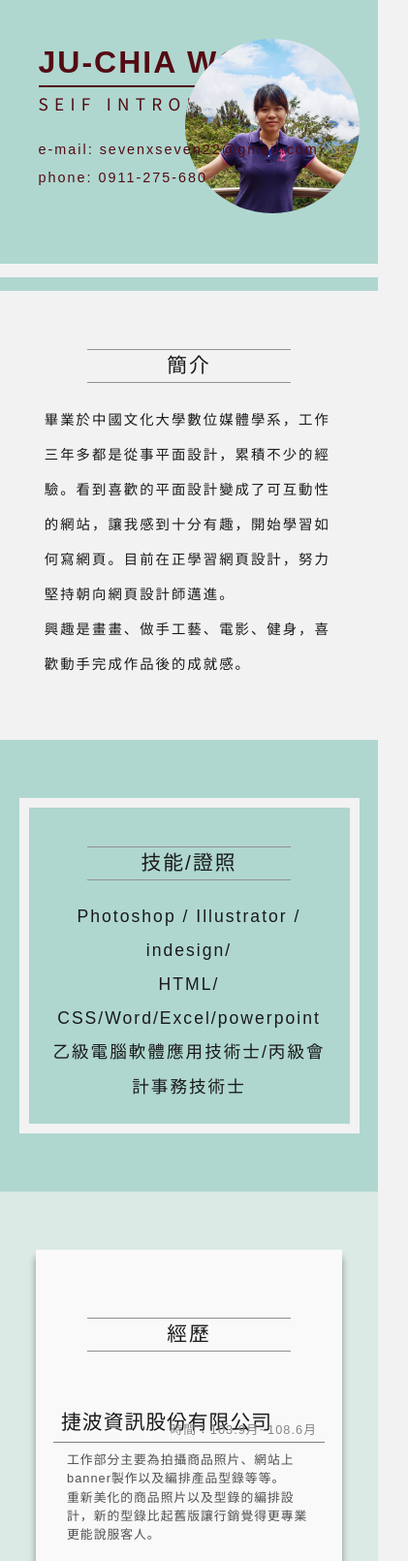
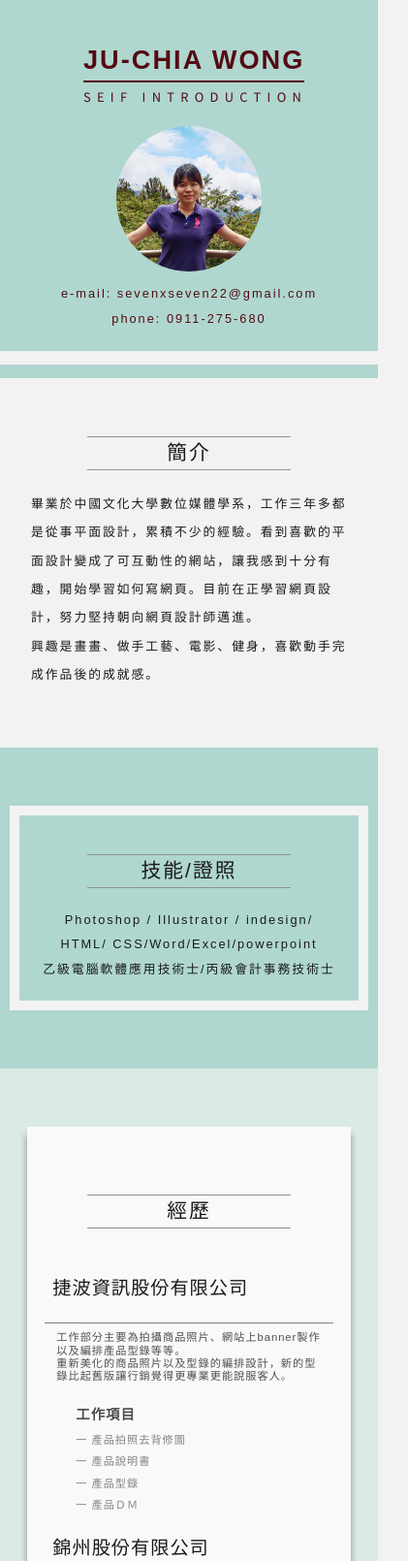
Before and after one commit to Rubywong0321/Resume, a plain HTML site: page index.html in a window 390 px wide. Shown: the top 1610 px of the page at 97% size, 421 px wide, since content can reach past the window. Drawn offline with Linux system fonts and the light colour scheme.

Commit message:
Add files via upload

```diff
--- a/css/style.css
+++ b/css/style.css
@@ -214,34 +214,94 @@ footer>div{
         margin-left: 30px;
     }
 }
-@media screen and (max-width: 600px){
+@media screen and (max-width: 400px){
     .w900{
-        width: 90%;
+        width: 95%;
+    }
+    header{
+        height: 350px;
     }
     header>div:nth-of-type(1)>div:nth-of-type(1){
        position: relative;
     }
     header>div:nth-of-type(1)>div:nth-of-type(1)>div:nth-of-type(1){
         position: absolute;
-        top: 0
+        top: 0px;
+        left: calc(50% - 109px);
+    }
+    header>div:nth-of-type(1)>div:nth-of-type(1)>div:nth-of-type(1) h1{
+        font-size: 1.7rem;
+        margin-left: 0;
+        text-align: center;
+    }
+    header>div:nth-of-type(1)>div:nth-of-type(1)>div:nth-of-type(1) h2{
+        font-size: 0.9rem;
+        margin-left: 0;
     }
     header>div:nth-of-type(1)>div:nth-of-type(1)>div:nth-of-type(2){
         position: absolute;
-        top: 0;
-        right: 0;
+        width: 150px;
+        height: 150px;
+        left: calc(50% - 75px);
+        top: 90px;
+    }
+    header>div:nth-of-type(1)>div:nth-of-type(1)>div:nth-of-type(2) img{
+        width: 150px;
+        height: auto;
     }
     header>div:nth-of-type(1)>div:nth-of-type(1)>div:nth-of-type(3){
         position: absolute;
-        top: 100px;
+        left: calc(50% - 167.5px);
+        top: 250px;
     }
     header>div:nth-of-type(1)>div:nth-of-type(1)>div:nth-of-type(3) p{
-        margin-left: 20px
+        text-align: center;
+        margin-left: 0;
+        font-size: 0.8rem;
     }
     main>div:nth-of-type(1)>div:nth-of-type(2){
-        width: 85%;
+        width: 88%;
+        line-height: 2.3;
+        font-size: 0.8rem;
+    }
+    main>div:nth-of-type(2)>div>div>div:nth-of-type(2){
+        font-size: 0.8rem;
+        line-height: 2;
     }
     main>div:nth-of-type(3)>div>div{
-        width: 90%;
+        width:90%;
+    }
+    main>div:nth-of-type(3)>div>div>div:nth-of-type(2)>section>div:nth-of-type(1){
+        height: 30px;
+        margin-top: 40px;
+    }
+    main>div:nth-of-type(3)>div>div>div:nth-of-type(2)>section>div:nth-of-type(1)>strong{
+        position: relative;
+        top: -25px;
+        font-size: 1.2rem;
+    }
+    main>div:nth-of-type(3)>div>div>div:nth-of-type(2)>section>div:nth-of-type(1)>p{
+        position: absolute;
+        right:0;
+        left: 9px;
+        bottom: 0;
+        font-size: 0.8px
+    }
+    main>div:nth-of-type(3)>div>div>div:nth-of-type(2)>section>div:nth-of-type(2)>p{
+        line-height: 1.2;
+        font-size: 0.7rem;
+        padding: 8px 12px;
+    }
+    main>div:nth-of-type(3)>div>div>div:nth-of-type(2)>section>div:nth-of-type(3)>p{
+        font-size: 0.9rem;
+        margin-top: 10px;
+    }
+    footer {
+        padding: 30px;
+    }
+    footer>div{
+        border: 10px solid #f2f2f2;
+        padding: 20px;
     }
 
 
--- a/index.html
+++ b/index.html
@@ -127,11 +127,13 @@
         </div>
         <div>
             <ul>
-                <li><a href="https://rubywong0321.github.io/homework_6/ target="_blank"">Demo1：高中招生網站</a></li>
-                <li><a href="https://rubywong0321.github.io/homework_5/ target="_blank"">Demo2：服裝特賣網站</a></li>
-                <li><a href="https://rubywong0321.github.io/homework4/ target="_blank"">Demo3：切版練習網站</a></li>
-                <li><a href="https://rubywong0321.github.io/Homework3/ target="_blank"">Demo4：切版練習網站</a></li>
+                <li><a href="https://rubywong0321.github.io/homework_6/" >Demo1：高中招生網站</a></li>
+                <li><a href="https://rubywong0321.github.io/homework_5/">Demo2：服裝特賣網站</a></li>
+                <!--------
+                <li><a href="https://rubywong0321.github.io/homework4/ ">Demo3：切版練習網站</a></li>
+                <li><a href="https://rubywong0321.github.io/Homework3/ ">Demo4：切版練習網站</a></li>
                 <li><a href="">Demo5：相關平面設計</a></li>
+                ----->
             </ul>
         </div>
     </div><!--第四段-->
```
